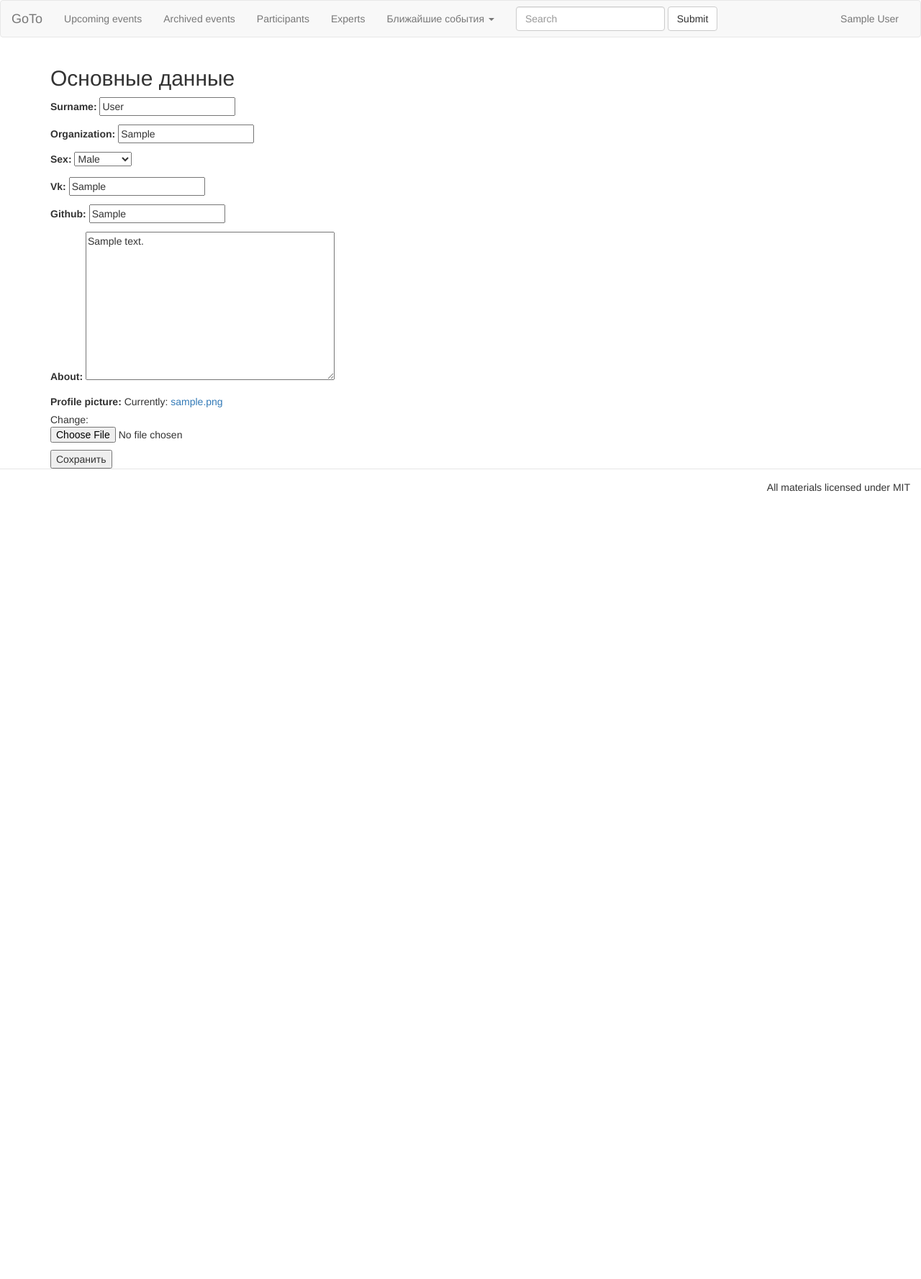
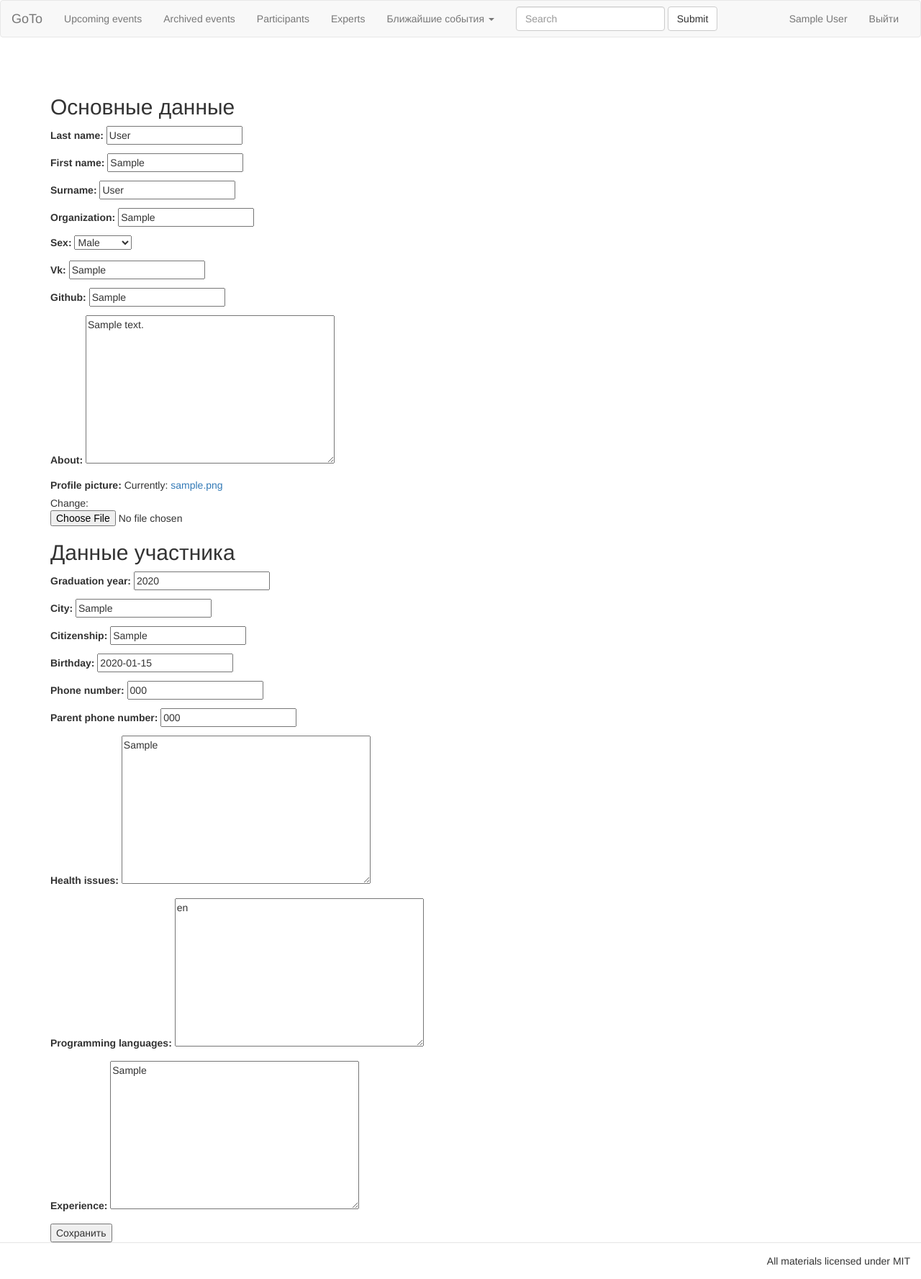
Before and after one commit to goto-ru/gotosite, a Django app: page /profile/edit/ in a window 1280 px wide. Shown: the whole page at 72% size. Before the commit the page ends 683 px from the top, so only its background shows below. Run offline with Django 3.2, Linux system fonts and the light colour scheme; a user stored in the database is signed in; tables that the repository leaves empty hold one stand-in row (values such as "Sample post"); some libraries are stand-ins or nearby versions.

Commit message:
Changed representation

```diff
--- a/goto/forms.py
+++ b/goto/forms.py
@@ -2,13 +2,31 @@ from django import forms
 from .models import *
 
 
-class ProfileEditForm(forms.ModelForm):
+class UserEditForm(forms.ModelForm):
     class Meta:
         model = GotoUser
-        fields = ['surname',
-                  'organization',
-                  'sex',
-                  'vk',
-                  'github',
-                  'about',
-                  'profile_picture', ]
+        fields = [
+            'last_name',
+            'first_name',
+
+            'surname',
+            'organization',
+            'sex',
+            'vk',
+            'github',
+            'about',
+            'profile_picture', ]
+
+
+class ParticipantEditForm(forms.ModelForm):
+    class Meta:
+        model = Participant
+        fields = ['graduation_year',
+                  'city',
+                  'citizenship',
+                  'birthday',
+                  'phone_number',
+                  'parent_phone_number',
+                  'health_issues',
+                  'programming_languages',
+                  'experience']
--- a/goto/models.py
+++ b/goto/models.py
@@ -24,11 +24,13 @@ class GotoUser(User):
 
 class Participant(GotoUser):
     # Personal data
-    graduation_year = models.IntegerField(blank=True)
-    birthday = models.DateField(default=date.today)
+    graduation_year = models.IntegerField(blank=True, default=2016)
     city = models.CharField(max_length=40, default='Москва', blank=True)
     citizenship = models.CharField(max_length=40, default='Российская Федерация', blank=True)
-    phone_number = models.CharField(max_length=40, null=True, blank=True)
+
+    birthday = models.DateField(default=date.today)
+    phone_number = models.CharField(max_length=40,  blank=True)
+    parent_phone_number = models.CharField(max_length=40,  blank=True)
     health_issues = models.TextField(default='Никаких', blank=True)
 
     # Public data
@@ -36,9 +38,10 @@ class Participant(GotoUser):
     experience = models.TextField(blank=True)
 
     def current_age(self):
-        return (self.birthday - date.today()).days // 365
+        return (date.today()-self.birthday).days // 365
 
     def current_class(self):
+
         left = self.graduation_year - date.today().year
         if date.today().month < 5:
             left += 1
@@ -50,6 +53,9 @@ class Participant(GotoUser):
     class Meta():
         verbose_name = 'Participant'
         verbose_name_plural = 'Participants'
+        permissions = (
+            ('view_personal_data', 'Can view personal data'),
+        )
 
 
 class Expert(GotoUser):
@@ -112,6 +118,8 @@ class Application(models.Model):
     participant = models.ForeignKey(Participant, on_delete=models.CASCADE)
     status = models.IntegerField(choices=STATUSES, default=0)
     date_created = models.DateTimeField()
+    class Meta:
+        ordering = ['-date_created']
 
     def text_status(self):
         return self.status_to_text[self.status]
--- a/goto/views.py
+++ b/goto/views.py
@@ -40,12 +40,6 @@ def participants(req):
 def experts(req):
     experts = Expert.objects.all()
     return render(req, 'users.html', {'users': experts})
-
-
-# @login_required()
-# def profile(req):
-#     user = GotoUser.objects.get(pk=req.user.pk)
-#     return render(req, 'profile.html', {'user': user,})
 
 
 def application_fill(req, event_id):
@@ -102,22 +96,28 @@ def application(req, id):
 
 def profile_edit(req):
     user = GotoUser.objects.get(pk=req.user.pk)
-    form = ProfileEditForm(req.POST or None, req.FILES or None, instance=user)
+    user_form = UserEditForm(req.POST or None, req.FILES or None, instance=user)
+    base_context = {'user': user, 'user_form': user_form}
+    if user.participant:
+        participant_form = ParticipantEditForm(req.POST or None, req.FILES or None, instance=user.participant)
+        base_context['participant_form'] = participant_form
 
     if req.method == 'POST':
         # create a form instance and populate it with data from the request:
 
         # check whether it's valid:
-        if form.is_valid():
-            form.save()
-            return HttpResponseRedirect('/profile')
+
+        if user_form.is_valid():
+            user_form.save()
         else:
-            pass
-    # if a GET (or any other method) we'll create a blank form
-    else:
-        pass
-    return render(req, 'edit.html', {'user': user, 'form': form})
+            return render(req, 'edit.html', base_context)
+        if user.participant and participant_form.is_valid():
+            participant_form.save()
+        else:
+            return render(req, 'edit.html', base_context)
 
+        return HttpResponseRedirect('/')
+    return render(req, 'edit.html', base_context)
 
 def about_us(req):
     pass
--- a/requirements.txt
+++ b/requirements.txt
@@ -1 +1,4 @@
- django-nested-inline
+django
+django-nested-inline
+gunicorn
+psycopg2
--- a/templates/base_site.html
+++ b/templates/base_site.html
@@ -47,6 +47,7 @@
 
                     {% if request.user.is_authenticated %}
                         <li ><a href="{% url 'user_detail' user.id %}">{{ request.user.first_name }} {{ request.user.last_name }}</a></li>
+                        <li ><a href="{% url 'sign_out'%}">Выйти</a></li>
                     {% else %}
                         <li><a href="{% url 'sign_in' %}">Sign in</a></li>
                         <li><a href="{% url 'sign_up' %}">Sign up</a></li>
--- a/templates/edit.html
+++ b/templates/edit.html
@@ -6,12 +6,14 @@
 {% block container %}
     <div class="container">
 
-        {{ form.message.errors }}
+        {{ user_form.message.errors }} <br>
+        {{ participant_form.message.errors }} <br>
         <form action="{% url 'profile_edit' %}" method="post" enctype="multipart/form-data">
 
             <h2>Основные данные</h2>
-
-            {{ form.as_p }}
+            {{ user_form.as_p }}
+            <h2>Данные участника</h2>
+            {{ participant_form.as_p }}
             {% csrf_token %}
             <input type="submit" value="Сохранить">
         </form>
```
Also changed, not shown: docker-compose.yml (+9 -5 lines), templates/user_by_id.html (+21 -11 lines), goto/migrations/0026_auto_20160629_1519.py (added), goto/migrations/0027_auto_20160629_1519.py (added), goto/migrations/0028_auto_20160629_1549.py (added), goto/migrations/0029_auto_20160629_1553.py (added), goto/migrations/0030_auto_20160630_0740.py (added), 2 other files.
